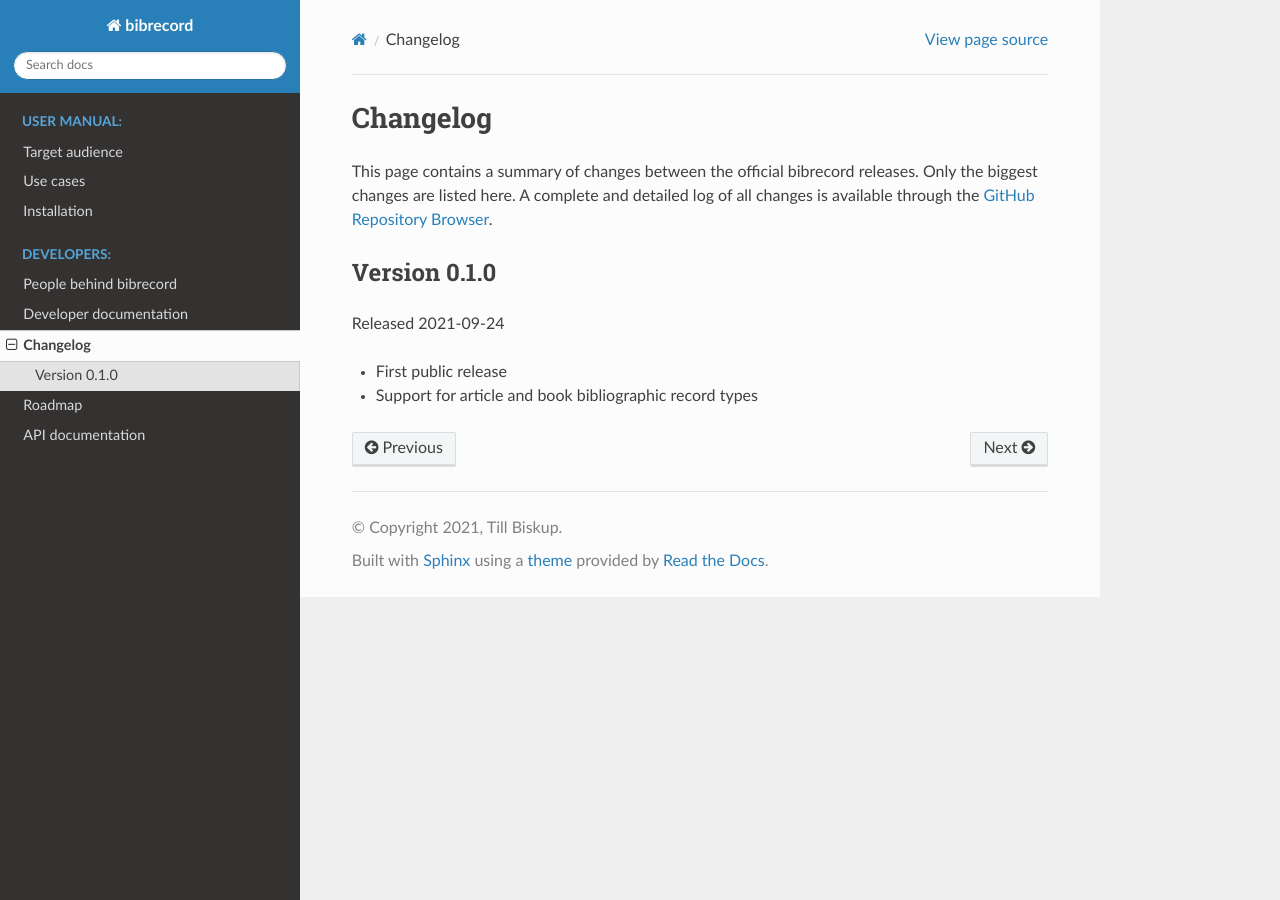
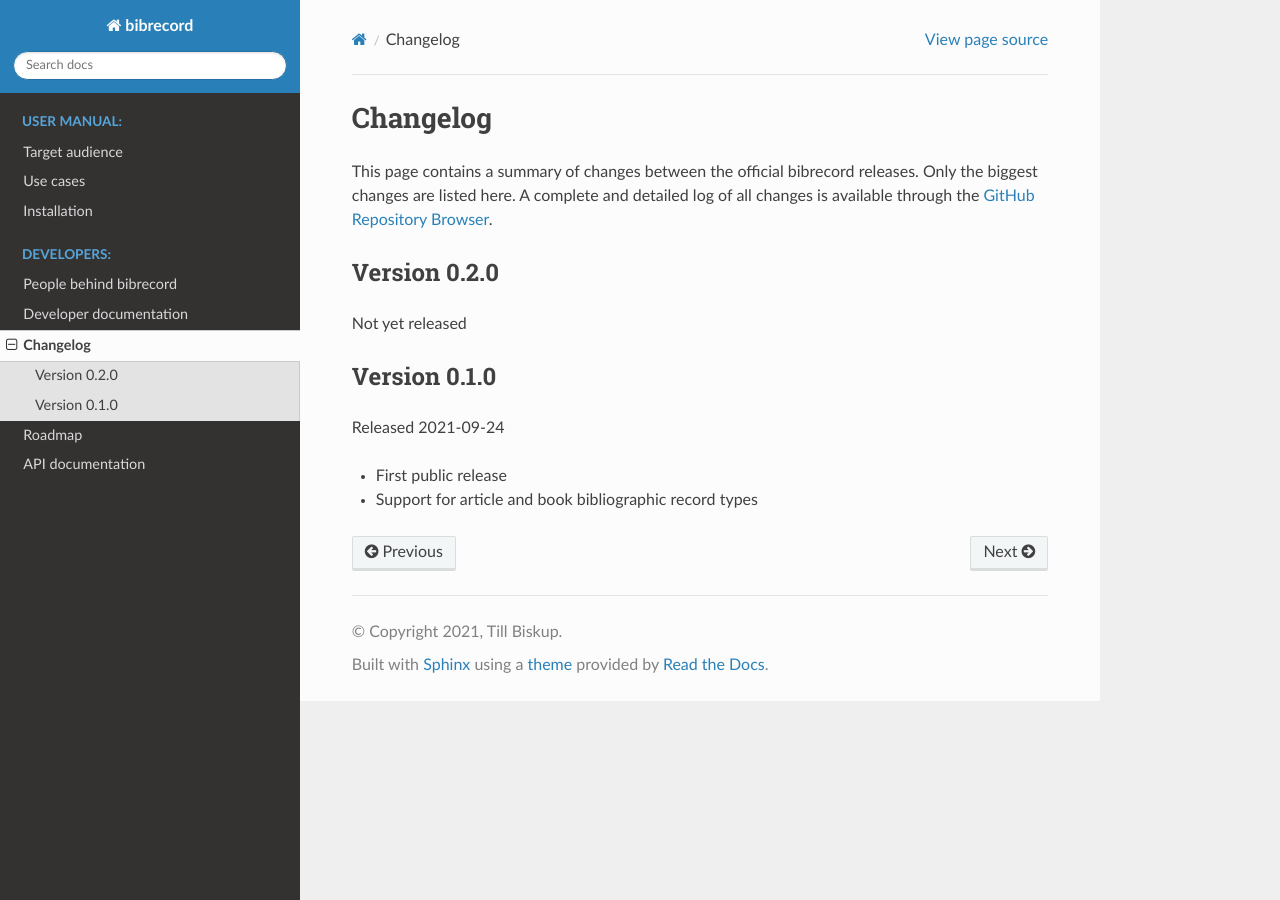
Before and after one commit to tillbiskup/bibrecord, a Sphinx documentation site: the page built from docs/changelog.rst, in a window 1280 px wide. Built offline with Sphinx 7.4.7 and the Read the Docs theme 2.0.0, drawn with Linux system fonts in a browser that asks for light colours.

Commit message:
Update changelog after release

```diff
--- a/docs/changelog.rst
+++ b/docs/changelog.rst
@@ -3,6 +3,12 @@ Changelog
 =========
 
 This page contains a summary of changes between the official bibrecord releases. Only the biggest changes are listed here. A complete and detailed log of all changes is available through the `GitHub Repository Browser <https://github.com/tillbiskup/bibrecord>`_.
+
+
+Version 0.2.0
+=============
+
+Not yet released
 
 
 Version 0.1.0
```
Also changed, not shown: 1 other file.
